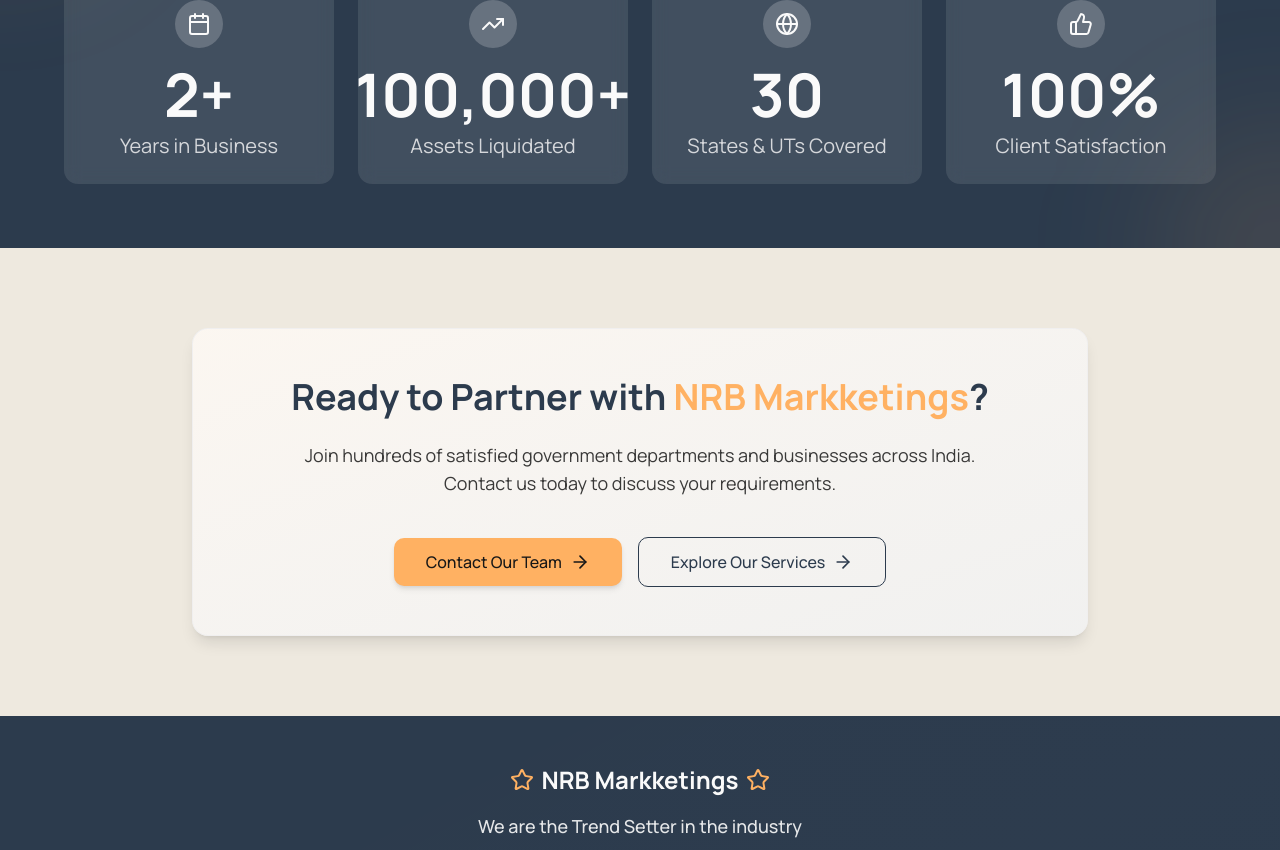
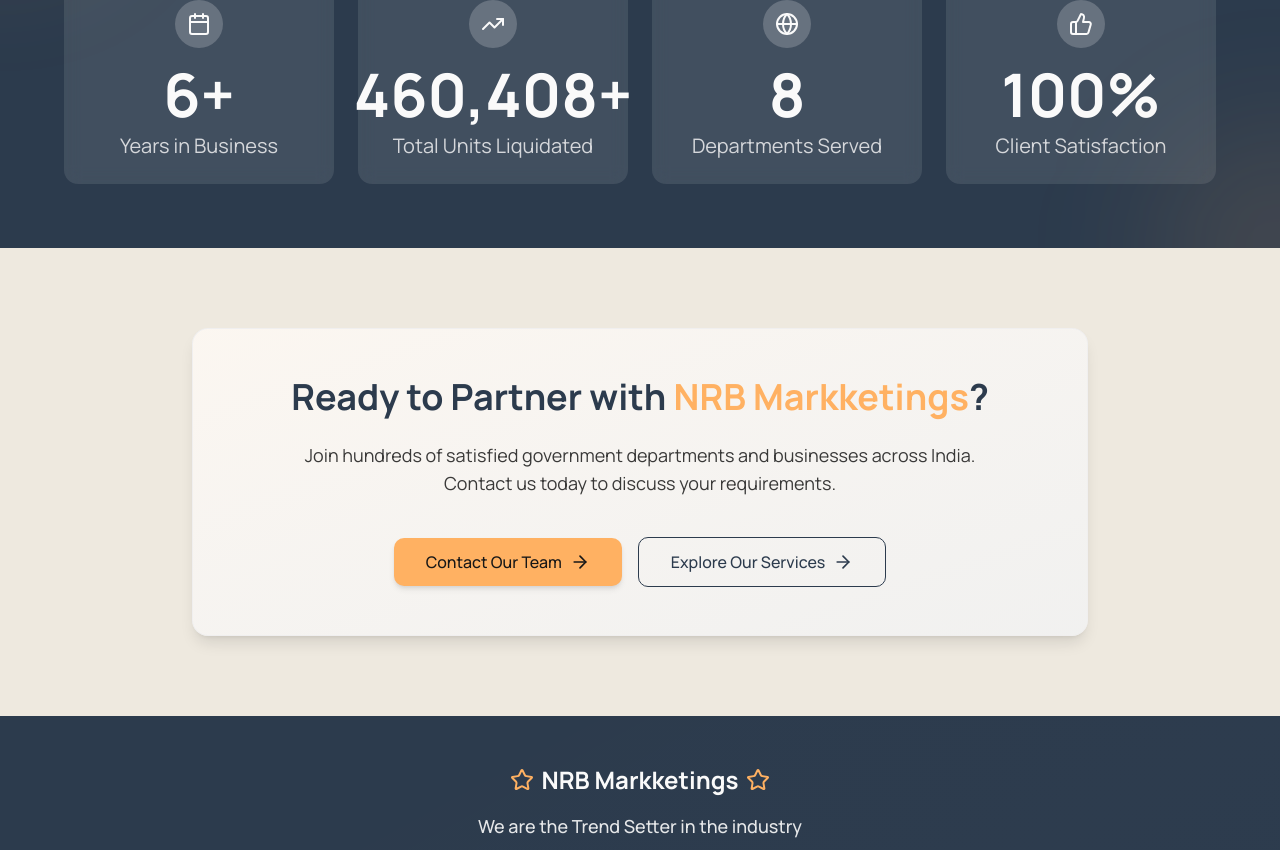
Before and after one commit to midhunann/NRB-Markketings, a Next.js app: page /about in a window 1280 px wide. Shown: the part 2078-2928 px from the top of the page. Built offline with nearby package versions, Linux system fonts and the light colour scheme.

Commit message:
Fix discrepancy in company info

```diff
--- a/src/app/(routes)/about/page.tsx
+++ b/src/app/(routes)/about/page.tsx
@@ -87,20 +87,20 @@
 
   const stats = [
     {
-      value: 2,
+      value: 6,
       label: "Years in Business",
       suffix: "+",
       icon: <Calendar className="h-6 w-6" />
     },
     {
-      value: 100000,
-      label: "Assets Liquidated",
+      value: 460408,
+      label: "Total Units Liquidated",
       suffix: "+",
       icon: <TrendingUp className="h-6 w-6" />
     },
     {
-      value: 30,
-      label: "States & UTs Covered",
+      value: 8,
+      label:"Departments Served",
       suffix: "",
       icon: <Globe className="h-6 w-6" />
     },
--- a/src/app/components/layout/header.tsx
+++ b/src/app/components/layout/header.tsx
@@ -112,7 +112,7 @@
                 <Phone size={18} />
               </a>
               <a
-                href="mailto:info@nrbmarkketings.com"
+                href="mailto:nrbmarkketings@gmail.com"
                 className="p-1.5 rounded-full text-[var(--nude)] transition-all duration-150 ease-in-out hover:text-[var(--secondary)]"
                 aria-label="Email us"
               >
@@ -199,9 +199,9 @@
                   <span>Call Us</span>
                 </a>
                 <a
-                  href="mailto:info@nrbmarkketings.com"
+                  href="mailto:nrbmarkketings@gmail.com"
                   className="flex items-center space-x-2 text-[var(--nude)]/90 hover:text-[var(--nude)] transition-colors duration-150"
-                  aria-label="Email us at info@nrbmarkketings.com"
+                  aria-label="Email us at nrbmarkketings@gmail.com"
                 >
                   <Mail size={18} />
                   <span>Email</span>
```
